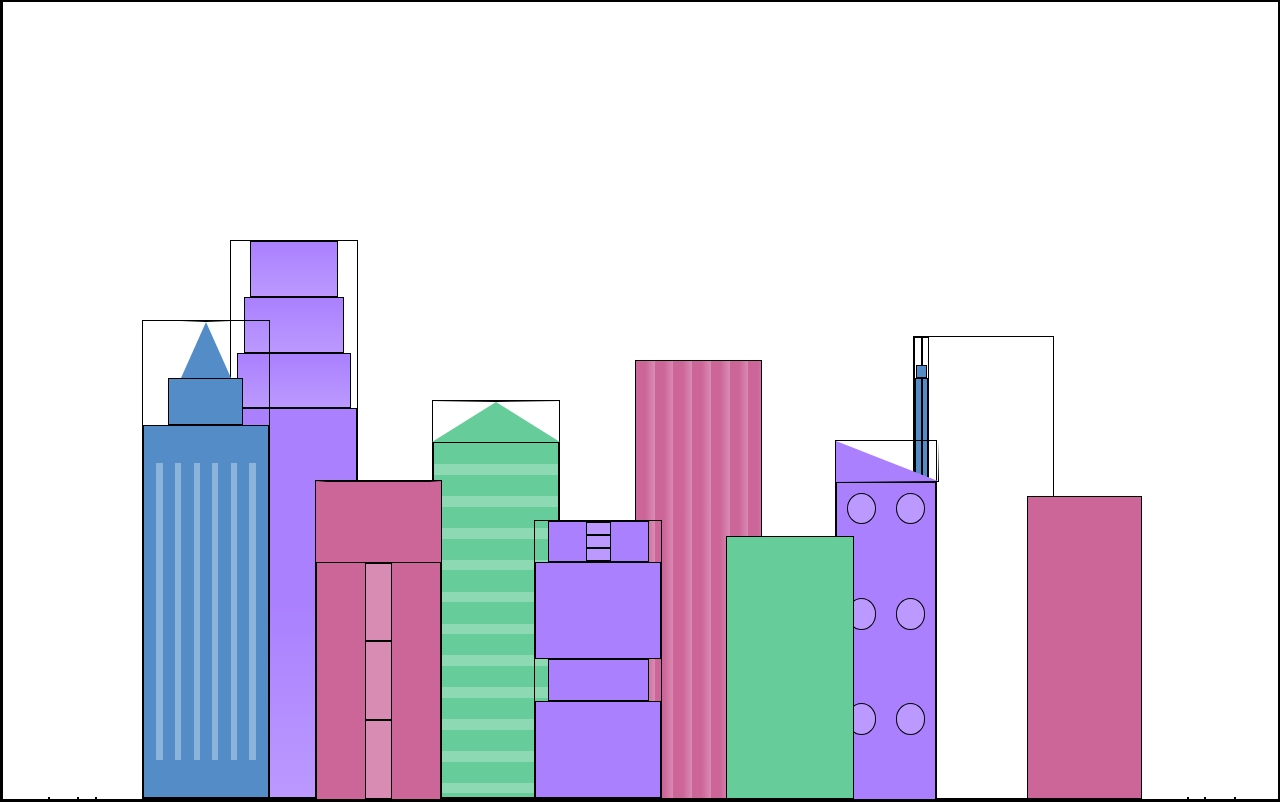
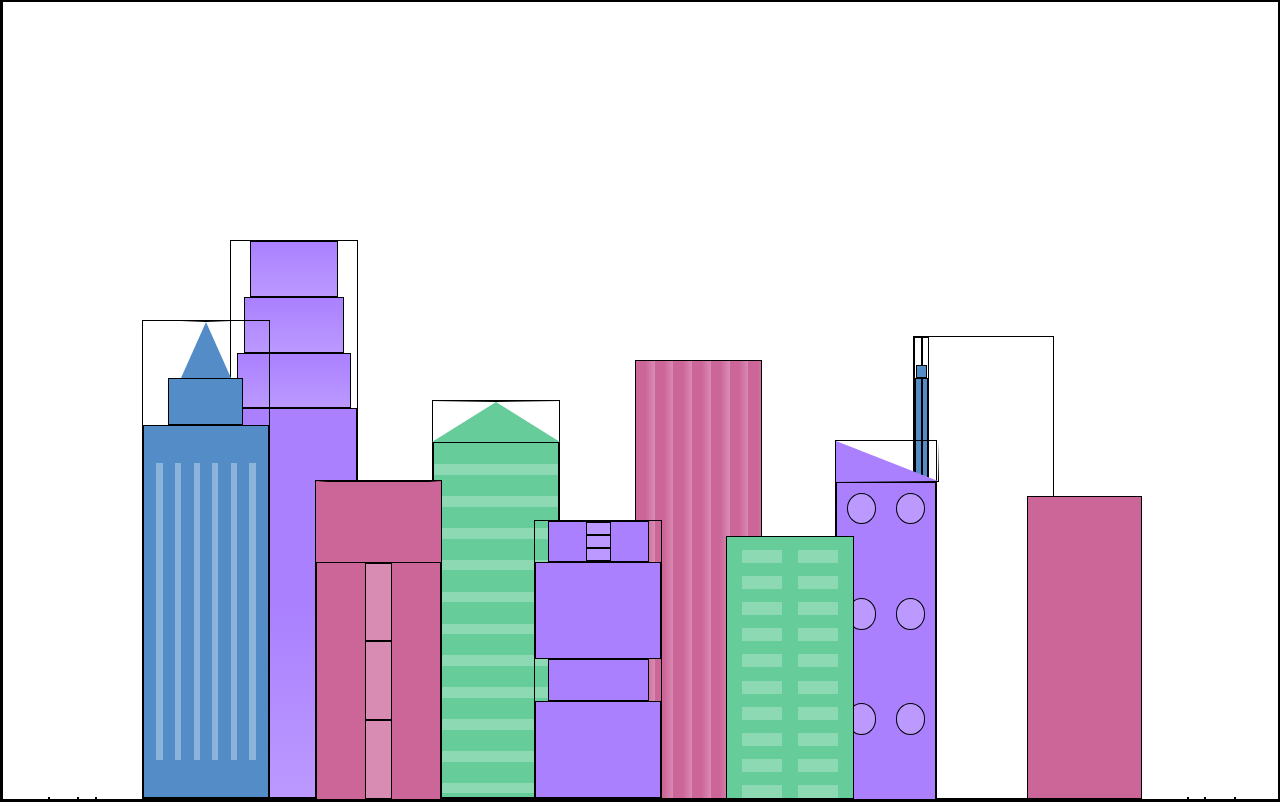
Before and after one commit to JaronL-Tech/city-skyline-jaron, a plain HTML site: page index.html in a window 1280 px wide. Drawn offline with Linux system fonts and the light colour scheme.

Commit message:
edit the fb5 selector to remove the background color since its now apart of the double background gradient operators.

```diff
--- a/styles.css
+++ b/styles.css
@@ -110,9 +110,21 @@
   .fb5 {
     width: 10%;
     height: 33%;
-    background-color: var(--building-color2);
     position :relative;
     right:10%;
+    background: repeating-linear-gradient(
+      var(--building-color2),
+      var(--building-color2) 5%,
+      transparent 5%,
+      transparent 10%
+    ),
+    repeating-linear-gradient(
+      90deg,
+      var(--building-color2),
+      var(--building-color2) 12%,
+      var(--window-color2)12%,
+      var(--window-color2)44%
+    );
   }
 
 
@@ -246,4 +258,5 @@
   }
   .fb4a
 {border-top:5vh solid transparent;
-border-left:8vw solid var(--building-color1);}
+border-left:8vw solid var(--building-color1);
+}
```
